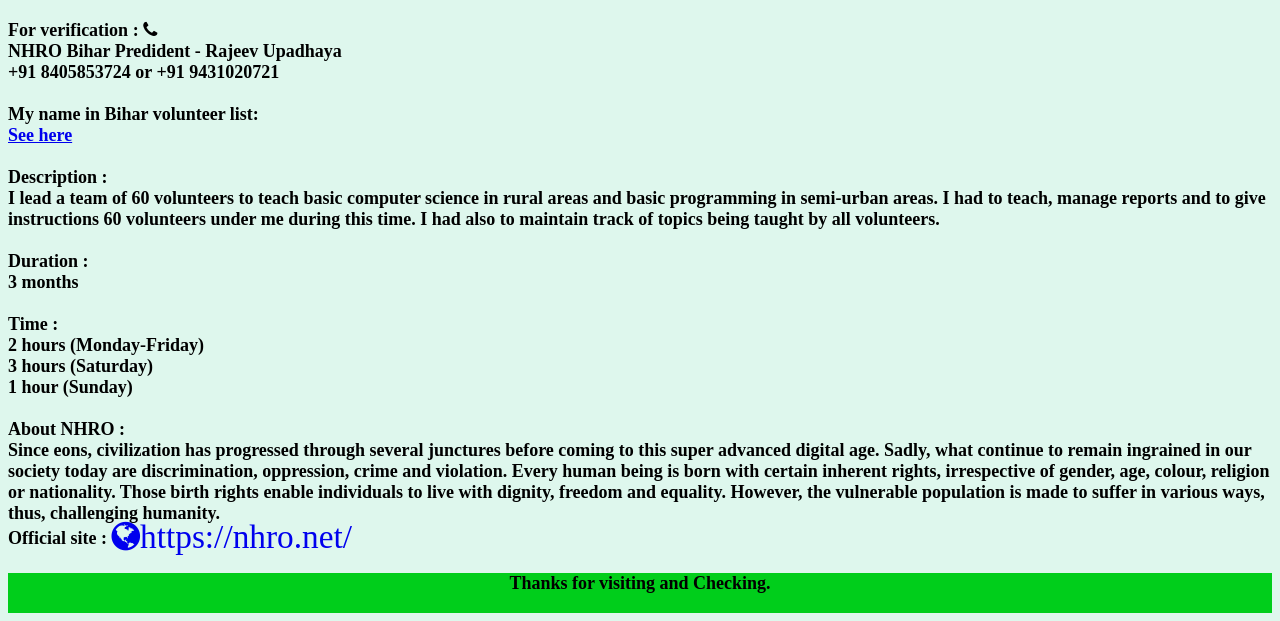
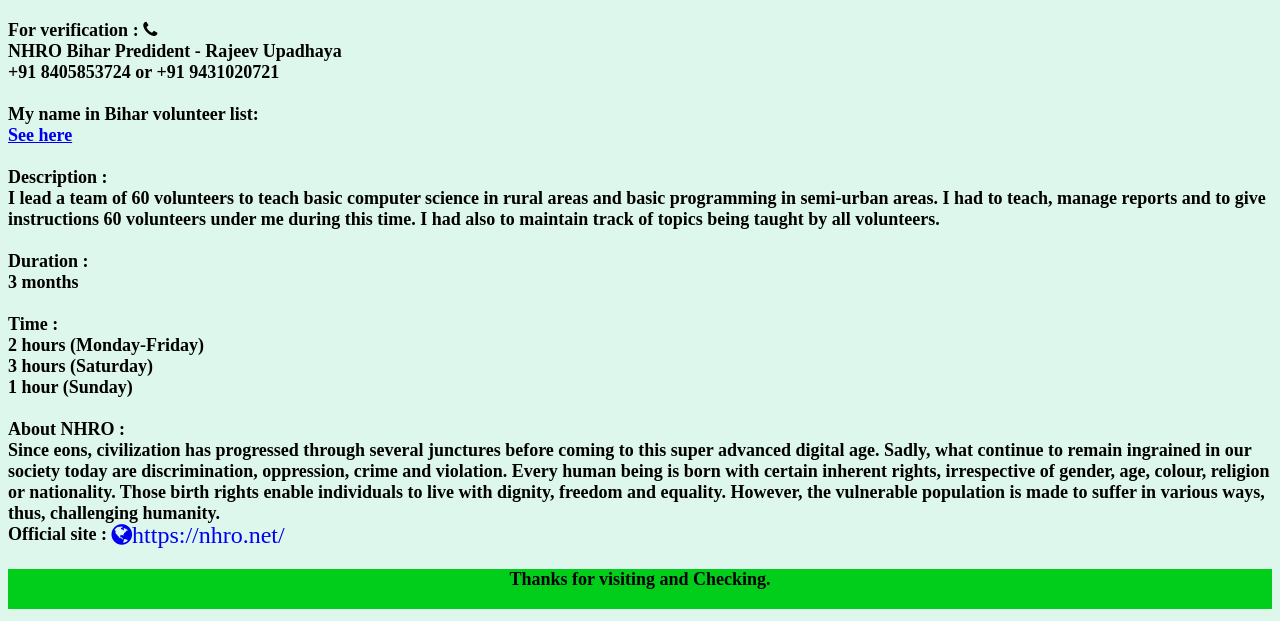
Before and after one commit to antonioshivam/NHROle, a plain HTML site: page index.html in a window 1280 px wide. Shown: the part 709-1330 px from the top of the page. Drawn offline with Linux system fonts and the light colour scheme.

Commit message:
Update index.html

```diff
--- a/index.html
+++ b/index.html
@@ -61,7 +61,7 @@
 Every human being is born with certain inherent rights, irrespective of gender, age, colour, religion or nationality.
 Those birth rights enable individuals to live with dignity, freedom and equality.
 However, the vulnerable population is made to suffer in various ways, thus, challenging humanity.<br>
-Official site : <a href="https://nhro.net/" target="#" style="font-size: 25px;"><i class="fa fa-globe fa-lg">https://nhro.net/</i></a>
+Official site : <a href="https://nhro.net/" target="#""><i class="fa fa-globe fa-lg">https://nhro.net/</i></a>
 </b>
 <footer class="footer">
     <h4>Thanks for visiting and Checking.</h4>
```
